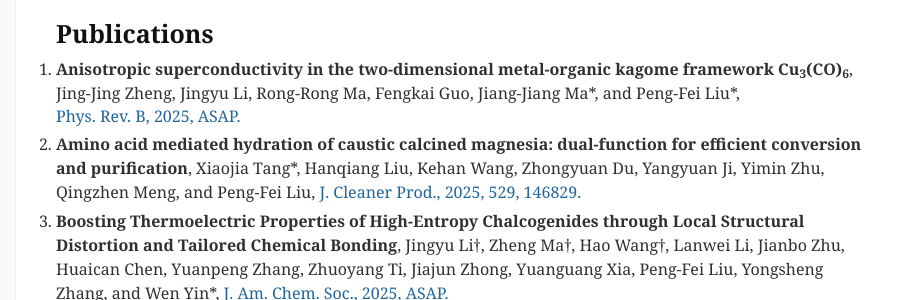
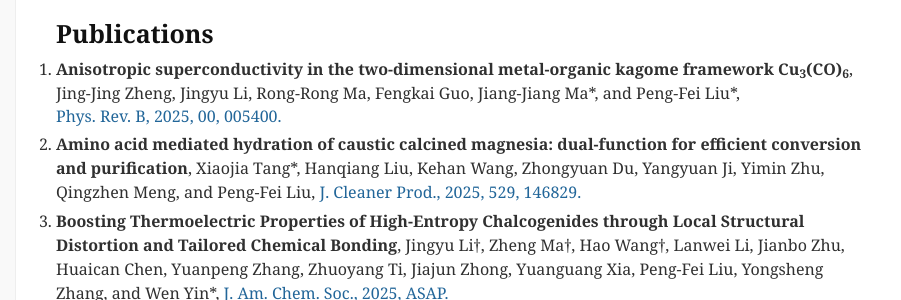
Before and after one commit to comatphys/comatphys.github.io, a Jekyll site: the page built from cv_md/publication.md, in a window 1280 px wide and 900 px high. Shown: the part 124-424 px from the top of the window, without its empty margins (175-1076 px from the left). Built offline with Jekyll 4.4.1, drawn with Linux system fonts in a browser that asks for light colours; our own code applies the rules of GitHub Pages for plain Markdown files; comment, search, counter and statistics services are not loaded.

Commit message:
Update publication.md

```diff
--- a/cv_md/publication.md
+++ b/cv_md/publication.md
@@ -1,7 +1,7 @@
 # Publications
 1. **Anisotropic superconductivity in the two-dimensional metal-organic kagome framework Cu<sub>3</sub>(CO)<sub>6</sub>**,
 Jing-Jing Zheng, Jingyu Li, Rong-Rong Ma, Fengkai Guo, Jiang-Jiang Ma\*, and Peng-Fei Liu\*,
-[Phys. Rev. B, 2025, ASAP.](https://doi.org/10.1016/j.jclepro.2025.146829)
+[Phys. Rev. B, 2025, 00, 005400.](https://doi.org/10.1103/srwj-fttf)
 
 1. **Amino acid mediated hydration of caustic calcined magnesia: dual-function for efficient conversion and purification**,
 Xiaojia Tang\*, Hanqiang Liu, Kehan Wang, Zhongyuan Du, Yangyuan Ji, Yimin Zhu, Qingzhen Meng, and Peng-Fei Liu,
```
